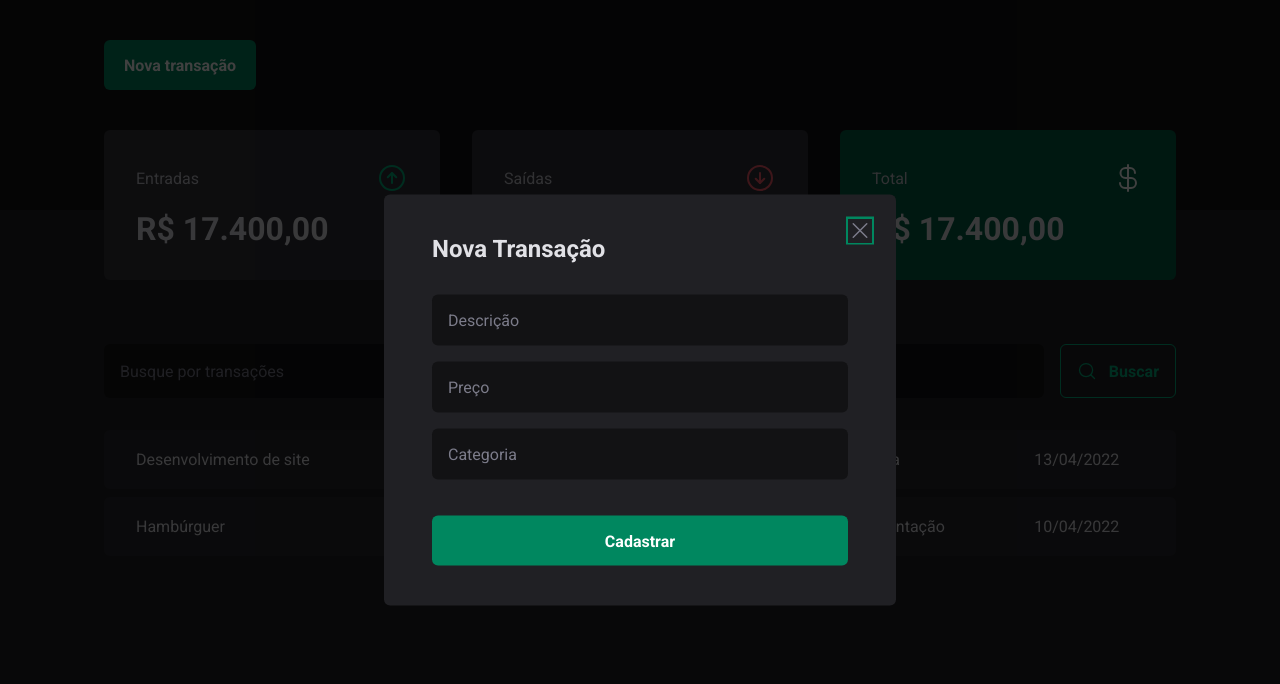
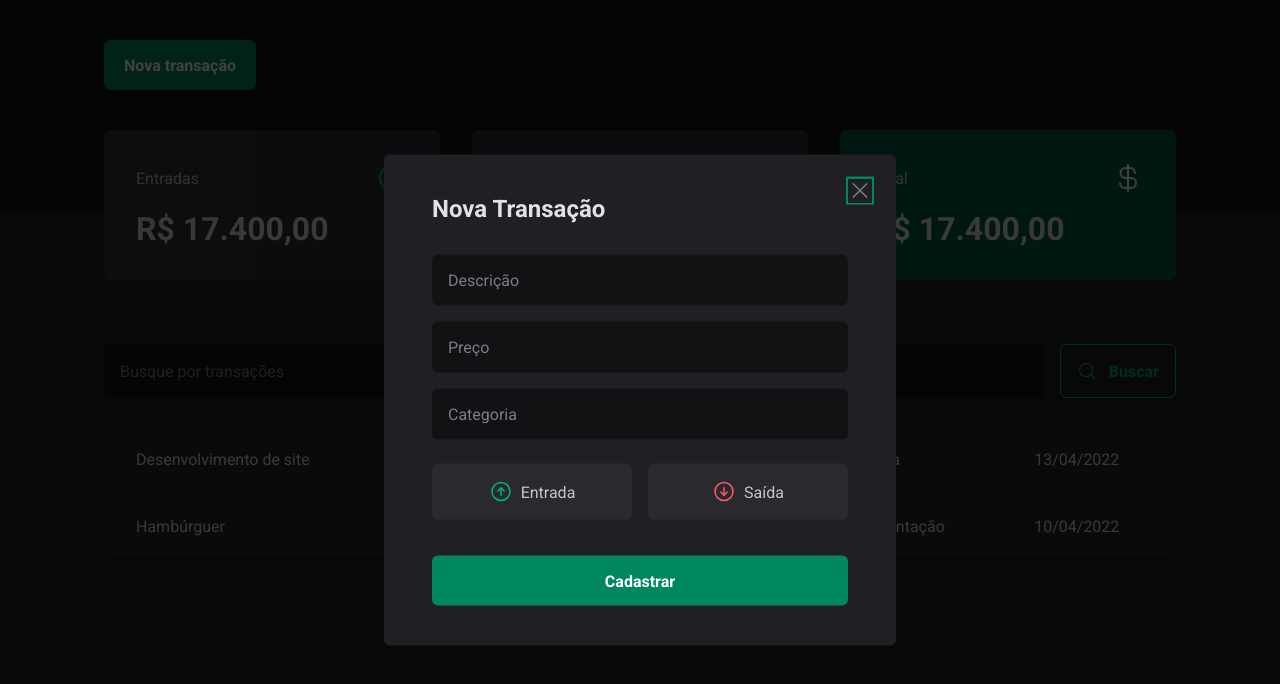
Before and after one commit to lidianerfaria/dt-money, a React (Vite) app: page / in a window 1280 px wide. Both pictures are taken after a click on the button "Nova transação". Shown: the top 684 px of the page. Built offline with nearby package versions, Linux system fonts and the light colour scheme.

Commit message:
style: create input and output buttons

```diff
--- a/src/components/NewTransactionModal/index.tsx
+++ b/src/components/NewTransactionModal/index.tsx
@@ -1,7 +1,13 @@
 import * as Dialog from '@radix-ui/react-dialog';
-import { X } from 'phosphor-react';
+import { ArrowCircleDown, ArrowCircleUp, X } from 'phosphor-react';
 
-import { CloseButton, Content, Overlay } from './styles';
+import {
+  CloseButton,
+  Content,
+  Overlay,
+  TransactionType,
+  TransactionTypeButton,
+} from './styles';
 
 export function NewTransactionModal() {
   return (
@@ -20,6 +26,17 @@
           <input type='number' placeholder='Preço' required />
           <input type='text' placeholder='Categoria' required />
 
+          <TransactionType>
+            <TransactionTypeButton variant='income'>
+              <ArrowCircleUp size={24} />
+              Entrada
+            </TransactionTypeButton>
+            <TransactionTypeButton variant='outcome'>
+              <ArrowCircleDown size={24} />
+              Saída
+            </TransactionTypeButton>
+          </TransactionType>
+
           <button type='submit'>Cadastrar</button>
         </form>
       </Content>
--- a/src/components/NewTransactionModal/styles.ts
+++ b/src/components/NewTransactionModal/styles.ts
@@ -66,3 +66,34 @@
   right: 1.5rem;
   top: 1.5rem;
 `;
+
+export const TransactionType = styled.div`
+  display: grid;
+  gap: 1rem;
+  grid-template-columns: repeat(2, 1fr);
+  margin-top: 0.5rem;
+`;
+
+interface TransactionTypeButtonProps {
+  variant: 'income' | 'outcome';
+}
+
+export const TransactionTypeButton = styled.button<TransactionTypeButtonProps>`
+  align-items: center;
+  background: ${(props) => props.theme['gray-700']};
+  border: 0;
+  border-radius: 6px;
+  color: ${(props) => props.theme['gray-300']};
+  cursor: pointer;
+  display: flex;
+  gap: 0.5rem;
+  justify-content: center;
+  padding: 1rem;
+
+  svg {
+    color: ${(props) =>
+      props.variant === 'income'
+        ? props.theme['green-300']
+        : props.theme['red-300']};
+  }
+`;
```
Also changed, not shown: src/components/Header/index.tsx (line endings or trailing spaces).
